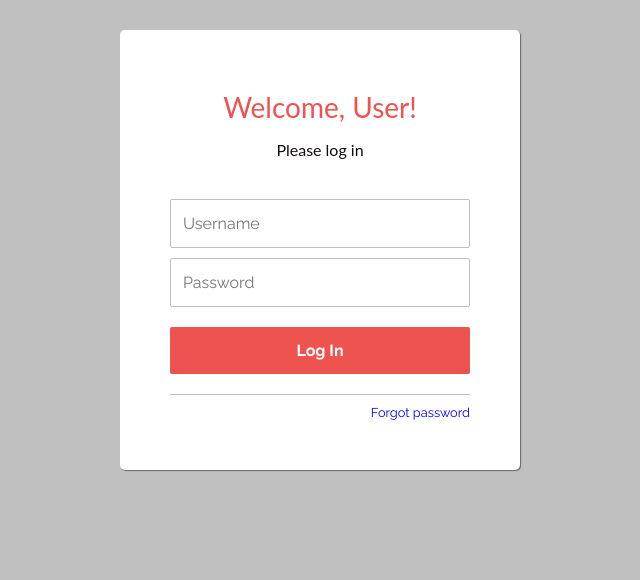
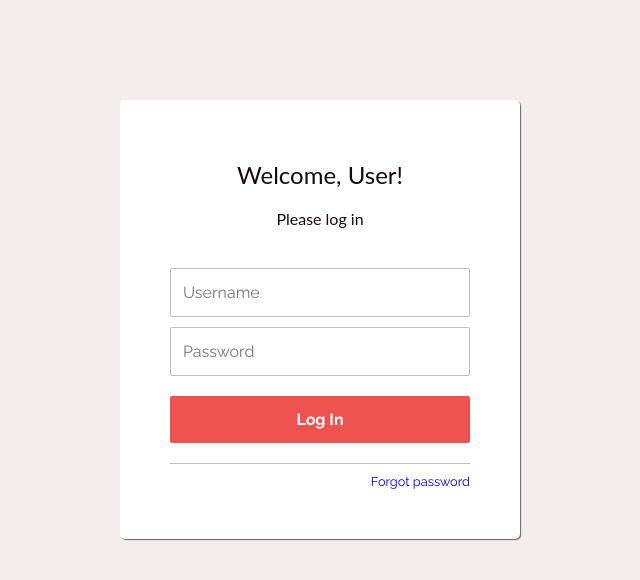
Before and after one commit to Green-Agro/webapp, a React (Create React App) app in the folder payment/: page /login in a window 1280 px wide. Shown: the top 580 px of the page, without its empty margins (320-960 px from the left). Built offline with nearby package versions, Linux system fonts and the light colour scheme.

Commit message:
login ui created

```diff
--- a/payment/src/App.js
+++ b/payment/src/App.js
@@ -4,6 +4,7 @@ import { BrowserRouter as Router,Route,Routes } from 'react-router-dom';
 import TelebirrB2B from "./components/telebirrB2B";
 import PaymentFaild from "./components/paymentFaild";
 import Login from "./components/Authentication";
+import SuccessPage from "./components/SuccessPage";
 
 function App() {
   return (
@@ -12,8 +13,8 @@ function App() {
       <Routes>
         <Route path="/" element={< TelebirrB2B/>} />
         <Route path="/telebirr/:id" element={<TelebirrUssd />} />
-        <Route path="/pay"element={<PaymentFaild></PaymentFaild>}/>
         <Route path="/login" element={<Login></Login>} />
+
       </Routes>
     </Router>
 
--- a/payment/src/components/Authentication.js
+++ b/payment/src/components/Authentication.js
@@ -1,6 +1,9 @@
 import React, { useState } from 'react';
 import axios from 'axios';
+import { ToastContainer, toast } from 'react-toastify';
+import 'react-toastify/dist/ReactToastify.css';
 import './authentication.css';
+import Illustration from '../assets/Illustration.png';
 
 const Login = () => {
   const [isLoggedIn, setIsLoggedIn] = useState(false);
@@ -18,9 +21,11 @@ const Login = () => {
 
       if (response.status === 200) {
         setIsLoggedIn(true);
+        toast.success('Login Successful', { autoClose: 3000 });
       }
     } catch (error) {
       console.log(error);
+      toast.error('Error occurred. Please try again.',error, { autoClose: 3000 });
       // Handle error states or display error messages to the user
     }
   };
@@ -33,10 +38,11 @@ const Login = () => {
 
   return (
     <div>
+      <ToastContainer />
       {isLoggedIn ? (
-        <div>
-          <h1>Welcome, {username}!</h1>
-          <button onClick={handleLogout}>Logout</button>
+        <div className="success">
+          <div>   <img src={Illustration} alt="sucessful"/> </div>
+          <h2>you have  deactivated your account sucessfuly!</h2>
         </div>
       ) : (
         <div>
--- a/payment/src/components/authentication.css
+++ b/payment/src/components/authentication.css
@@ -1,17 +1,18 @@
 @import url('https://fonts.googleapis.com/css?family=Raleway:400,700');
 
 body {
-  background: #c0c0c0;
+  background: #f3eded;
   font-family: Raleway, sans-serif;
-  color: #666;
+  color: #c7c2c2;
 }
 
 .login {
-  margin: 30px auto;
+  margin: 100px auto;
   padding: 40px 50px;
   max-width: 300px;
   border-radius: 5px;
   background: #fff;
+
   box-shadow: 1px 1px 1px #666;
 
 }
@@ -51,15 +52,29 @@ body {
   background: #F44336;
 }
 
-  .login h2 {
-    margin: 20px 0 0;
-    color: #EF5350;
-    font-size: 28px;
-  }
+.success{
+    margin-top: 60px;
+    display: flex;
+    flex-direction: column;
+    align-items: center;
+}
+.success h2{
+    color: var(--Dark-500, #130D0E);
+    text-align: center;
+    font-family: Lato;
+    font-size: 24px;
+    font-style: normal;
+    font-weight: 400;
+    line-height: normal;
+    }
 
 .login p {
   margin-bottom: 40px;
 }
+.login h1 {
+    margin-top: 70px;
+    text-align: center;
+  }
 
 .links {
   display: table;
```
